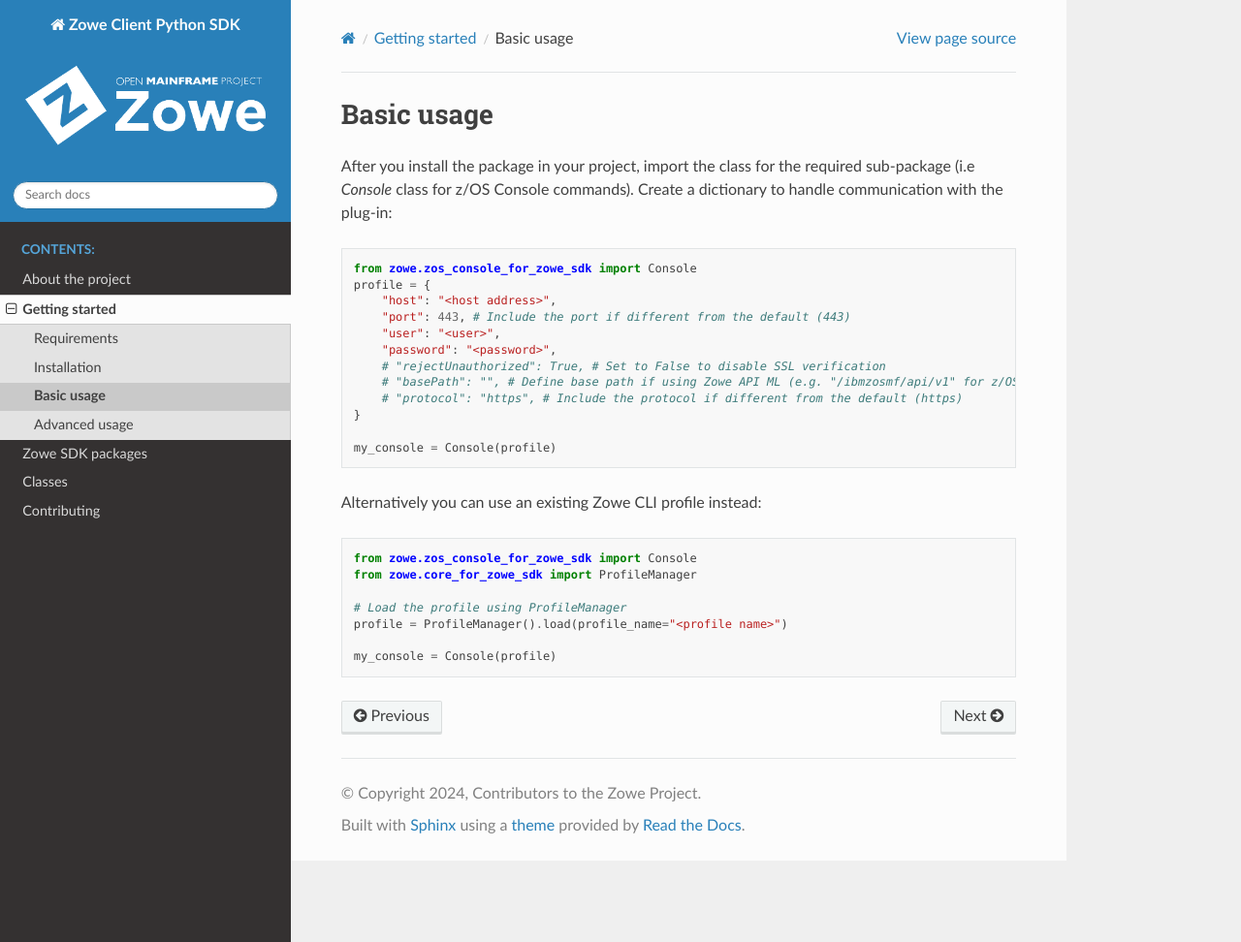
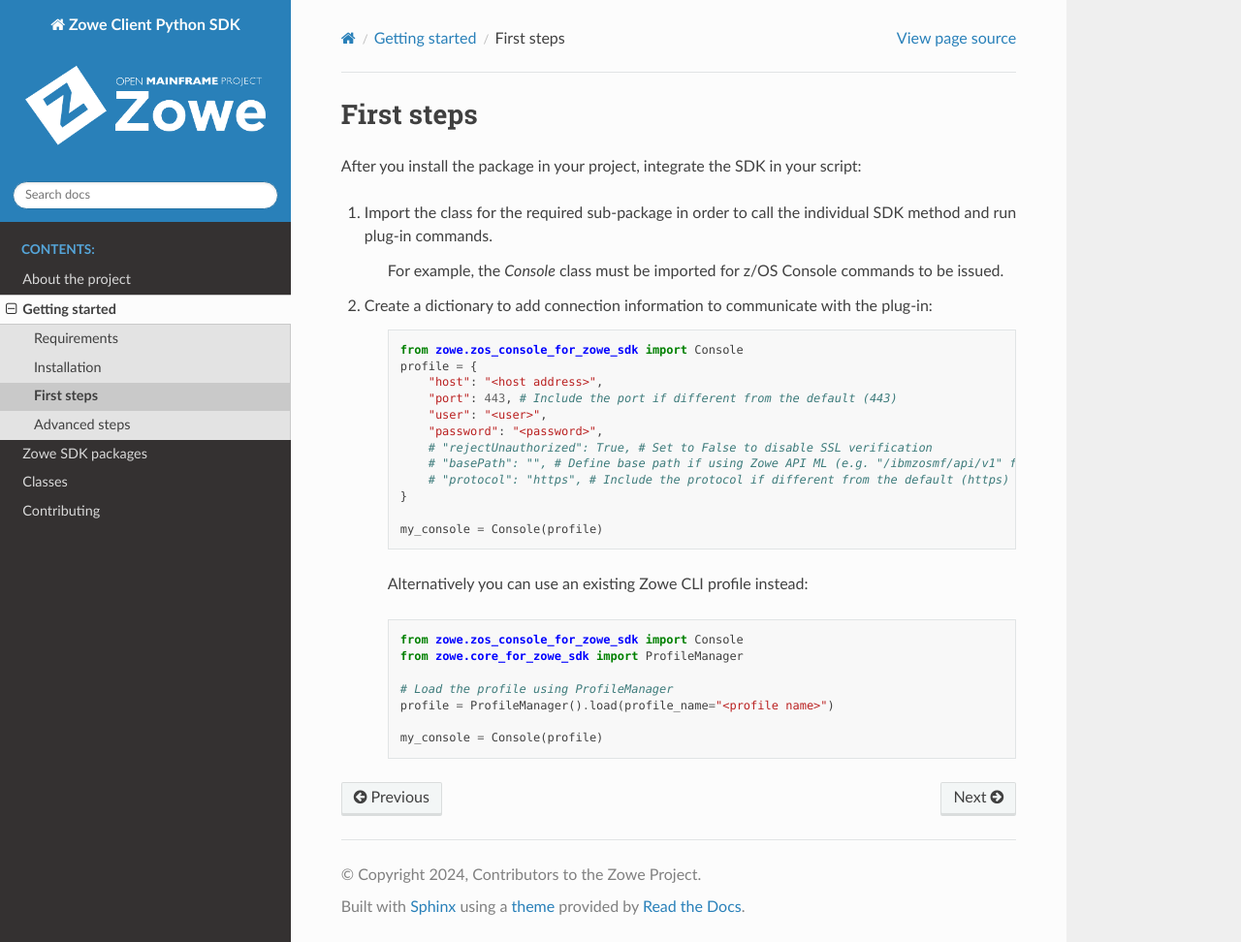
Before and after one commit to zowe/zowe-client-python-sdk, a Sphinx documentation site: the page built from docs/source/usage/examples.rst, in a window 1280 px wide and 972 px high. Shown: the whole window at 97% size. Built offline with Sphinx 7.4.7 and the Read the Docs theme 3.1.0, drawn with Linux system fonts in a browser that asks for light colours.

Commit message:
minor edit to Reqs page
Signed-off-by: anaxceron <ana.ceron@broadcom.com>

```diff
--- a/docs/source/usage/examples.rst
+++ b/docs/source/usage/examples.rst
@@ -1,32 +1,37 @@
-Basic usage
+First steps
 ============
 
-After you install the package in your project, import the class for the required sub-package (i.e `Console` class for z/OS Console commands).
-Create a dictionary to handle communication with the plug-in:
+After you install the package in your project, integrate the SDK in your script:
 
-.. code-block:: python
+1. Import the class for the required sub-package in order to call the individual SDK method and run plug-in commands.
 
-    from zowe.zos_console_for_zowe_sdk import Console
-    profile = {
-        "host": "<host address>",
-        "port": 443, # Include the port if different from the default (443)
-        "user": "<user>",
-        "password": "<password>",
-        # "rejectUnauthorized": True, # Set to False to disable SSL verification
-        # "basePath": "", # Define base path if using Zowe API ML (e.g. "/ibmzosmf/api/v1" for z/OSMF)
-        # "protocol": "https", # Include the protocol if different from the default (https)
-    }
+    For example, the `Console` class must be imported for z/OS Console commands to be issued.
 
-    my_console = Console(profile)
+2. Create a dictionary to add connection information to communicate with the plug-in:
 
-Alternatively you can use an existing Zowe CLI profile instead:
+    .. code-block:: python
 
-.. code-block:: python
+        from zowe.zos_console_for_zowe_sdk import Console
+        profile = {
+            "host": "<host address>",
+            "port": 443, # Include the port if different from the default (443)
+            "user": "<user>",
+            "password": "<password>",
+            # "rejectUnauthorized": True, # Set to False to disable SSL verification
+            # "basePath": "", # Define base path if using Zowe API ML (e.g. "/ibmzosmf/api/v1" for z/OSMF)
+            # "protocol": "https", # Include the protocol if different from the default (https)
+        }
 
-  from zowe.zos_console_for_zowe_sdk import Console
-  from zowe.core_for_zowe_sdk import ProfileManager
+        my_console = Console(profile)
 
-  # Load the profile using ProfileManager
-  profile = ProfileManager().load(profile_name="<profile name>")
+    Alternatively you can use an existing Zowe CLI profile instead:
 
-  my_console = Console(profile)
+    .. code-block:: python
+
+            from zowe.zos_console_for_zowe_sdk import Console
+            from zowe.core_for_zowe_sdk import ProfileManager
+
+            # Load the profile using ProfileManager
+            profile = ProfileManager().load(profile_name="<profile name>")
+
+            my_console = Console(profile)
--- a/docs/source/usage/getting-started.rst
+++ b/docs/source/usage/getting-started.rst
@@ -1,5 +1,6 @@
 Getting started
 =================
+Review the requirements and installation instructions to get started using the Zowe Client Python SDK.
 
 .. toctree::
    :maxdepth: 2
```
Also changed, not shown: docs/source/usage/advanced.rst (+5 -3 lines), docs/source/usage/installation.rst (+5 -11 lines), docs/source/usage/requirements.rst (+4 -4 lines).
